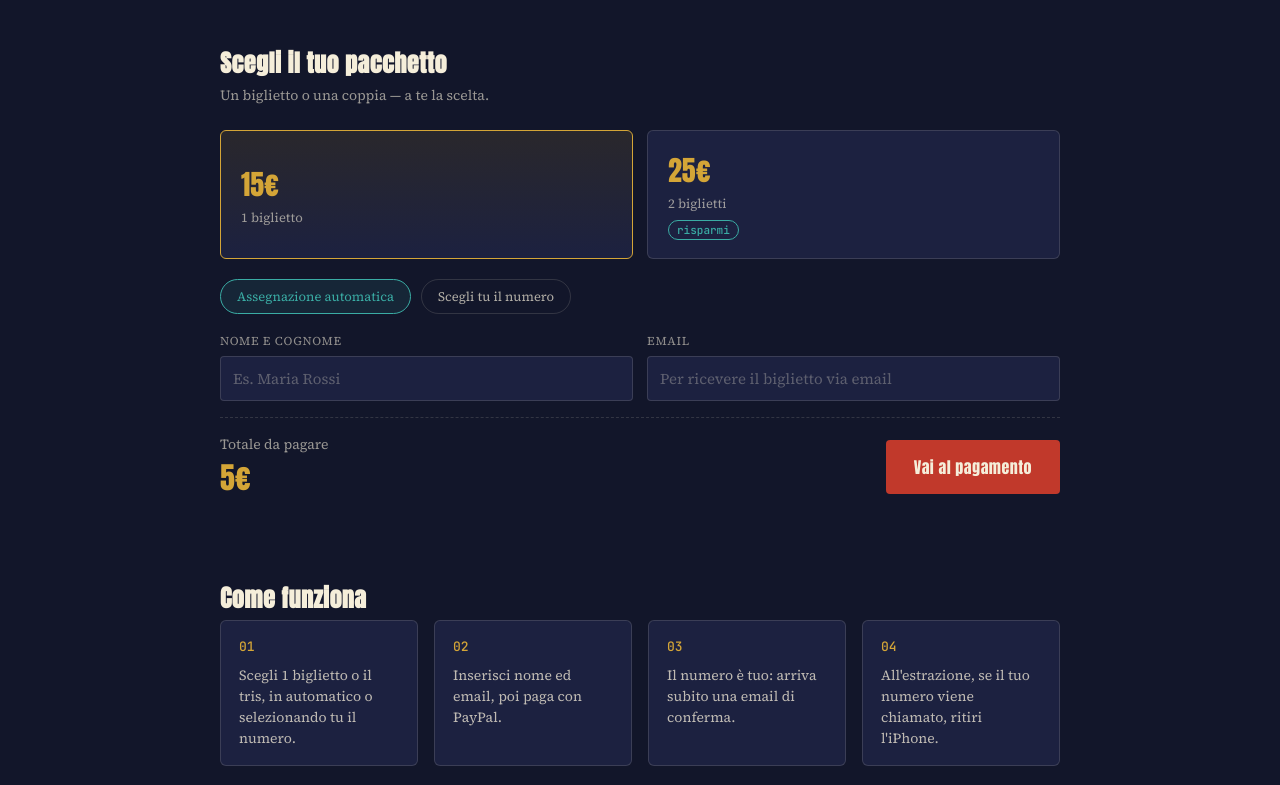
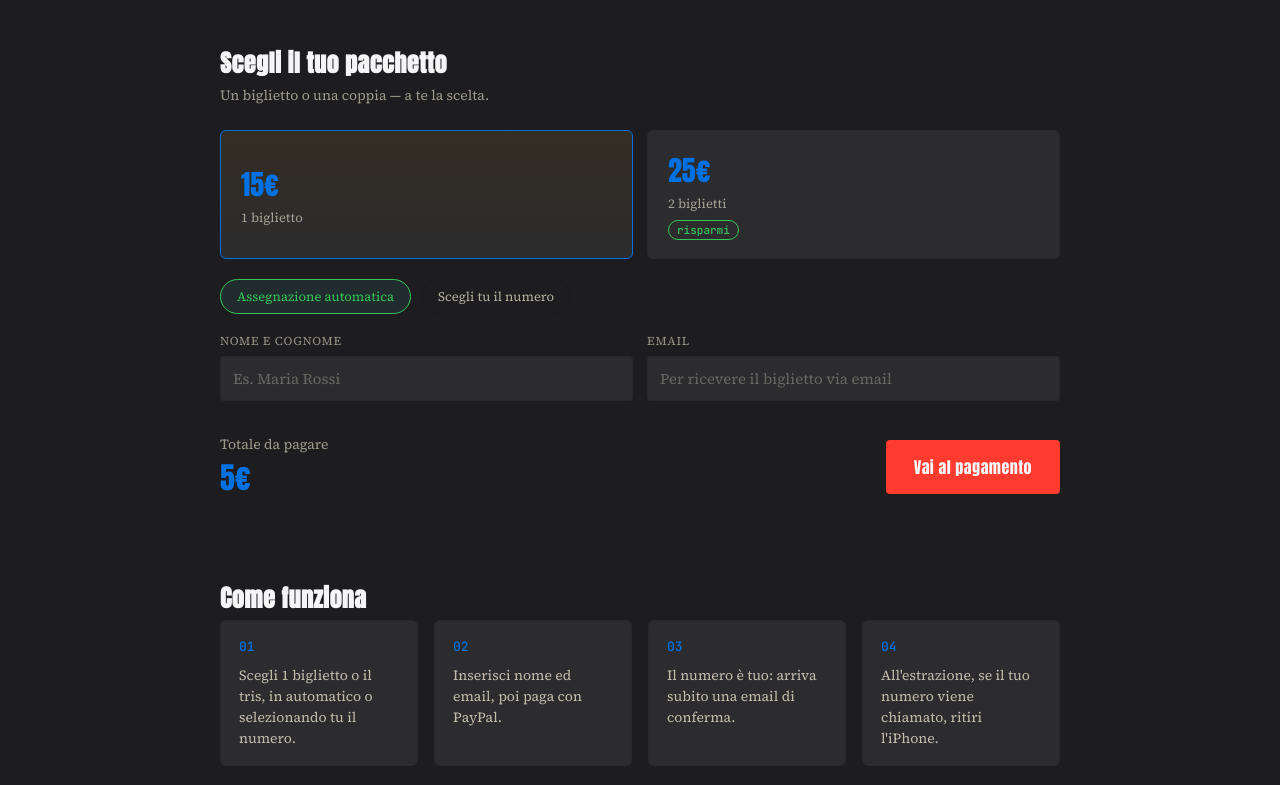
Before and after one commit to vmeli-drive/lottery-backend, a website: page public/index.html in a window 1280 px wide. Shown: the part 457-1242 px from the top of the page. Drawn offline with Linux system fonts and the light colour scheme; no server answers.

```diff
--- a/public/index.html
+++ b/public/index.html
@@ -8,12 +8,12 @@
 @import url('https://fonts.googleapis.com/css2?family=Anton&family=Source+Serif+4:ital,wght@0,400;0,600;1,400&family=JetBrains+Mono:wght@500;700&display=swap');
 
 :root{
-  --ink:#12162A; --ink-2:#1C2140; --ink-3:#282E54;
-  --paper:#EFE3C0; --paper-2:#E2D19F; --paper-ink:#2B2210;
-  --gold:#D4A537; --gold-soft:#E9CD86;
-  --red:#C1392B; --red-deep:#8F2A20;
-  --teal:#3AACA4; --cream:#F5EEDA;
-  --line: rgba(245,238,218,0.14);
+  --ink:#1D1D1F; --ink-2:#2C2C2E; --ink-3:#6E6E73;
+  --paper:#FFFFFF; --paper-2:#F5F5F7; --paper-ink:#1D1D1F;
+  --gold:#0071E3; --gold-soft:#47A9FF;
+  --red:#FF3B30; --red-deep:#D70015;
+  --teal:#34C759; --cream:#F5F5F7;
+  --line: rgba(0,0,0,0.08);
 }
 *{ box-sizing: border-box; }
 body{ margin:0; background: var(--ink); color: var(--cream); font-family:'Source Serif 4', Georgia, serif; line-height:1.5; }
```
Also changed, not shown: 1 other file.
